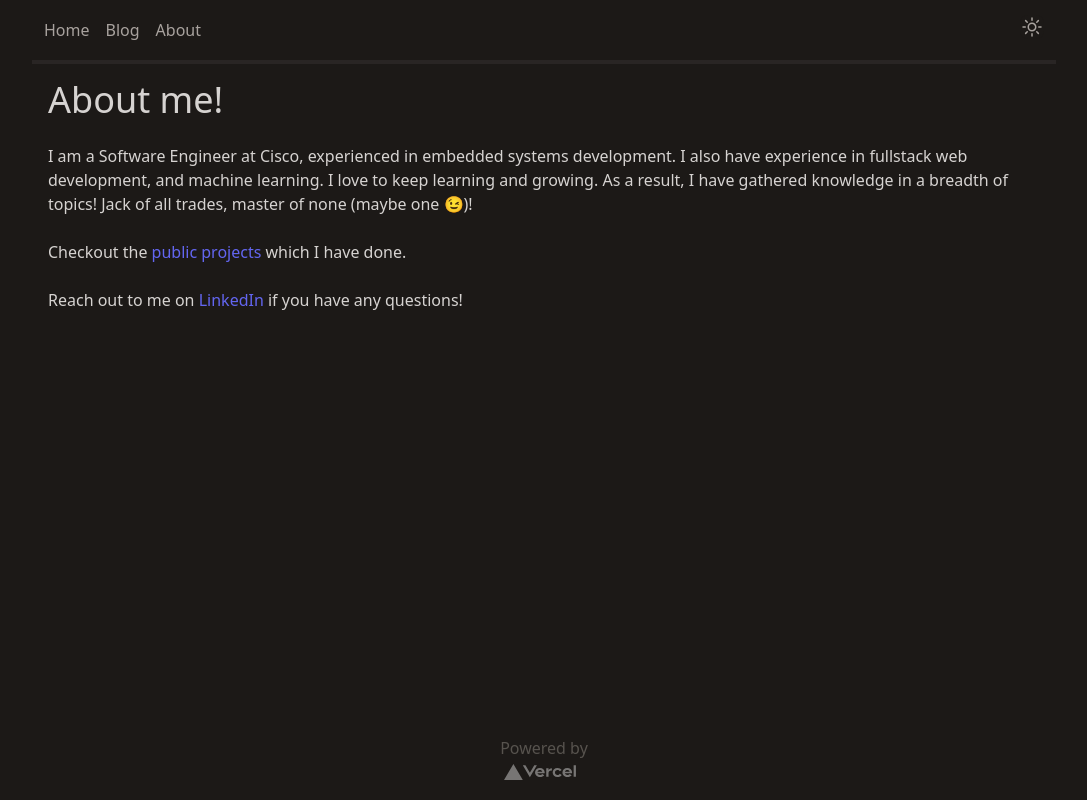
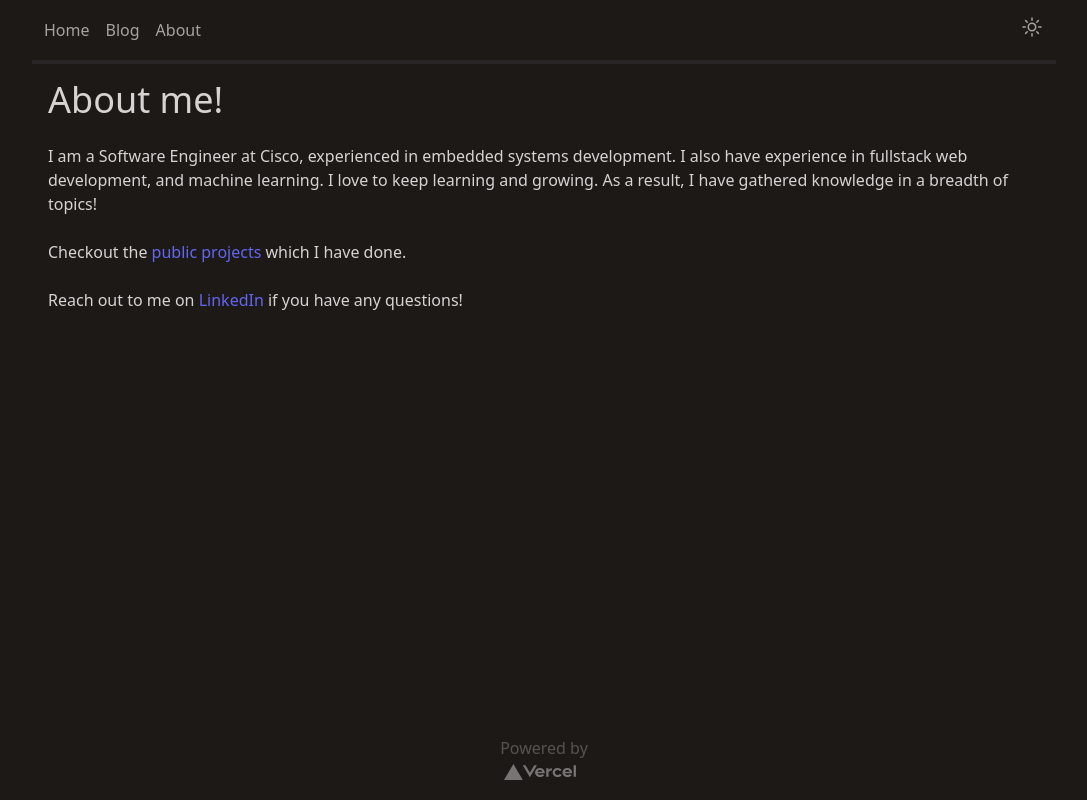
Before and after one commit to ankursharma319/personal_website, a Next.js app: page /about in a window 1280 px wide. Shown: the whole page, without its empty margins (96-1183 px from the left). Built offline with nearby package versions, Linux system fonts and the light colour scheme.

Commit message:
update about page with link to github page

```diff
--- a/pages/about.tsx
+++ b/pages/about.tsx
@@ -17,10 +17,9 @@ export default function AboutPage() {
                     I also have experience in fullstack web development, and machine learning.
 
                     I love to keep learning and growing. As a result, I have gathered knowledge in a breadth of topics!
-                    Jack of all trades, master of none (maybe one 😉)!
                 </p>
                 <br/>
-                <p>Checkout the <Link href="/projects"
+                <p>Checkout the <Link href="https://github.com/ankursharma319"
                         className='text-indigo-600 hover:text-indigo-700 dark:text-indigo-500  dark:hover:text-indigo-600'
                     >public projects</Link> which I have done.</p>
                 <br/>
```
